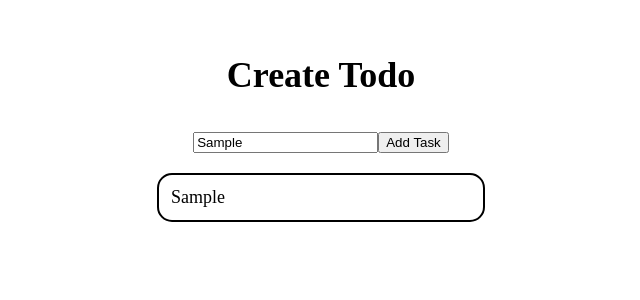
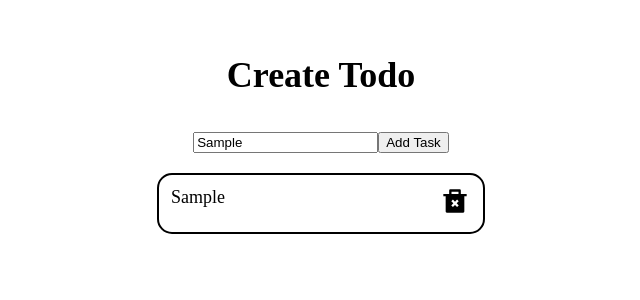
Before and after one commit to Savaesthetic/React-Todo, a React (Create React App) app: page / in a window 1280 px wide. Both pictures are taken after typing "Sample" into the empty fields and a click on the button "Add Task". Shown: the top 300 px of the page, without its empty margins (319-959 px from the left). Built offline with nearby package versions, Linux system fonts and the light colour scheme; the HTML template or start-up script is replaced by a standard one.

Commit message:
Added deletion, fixed wrapping.

```diff
--- a/package.json
+++ b/package.json
@@ -3,8 +3,10 @@
   "version": "0.1.0",
   "private": true,
   "dependencies": {
+    "nanoid": "^4.0.0",
     "react": "^18.2.0",
     "react-dom": "^18.2.0",
+    "react-icons": "^4.4.0",
     "react-scripts": "5.0.1"
   },
   "scripts": {
--- a/src/App.js
+++ b/src/App.js
@@ -3,14 +3,18 @@ import TodoCreater from "./components/TodoCreater";
 import TodoList from "./components/TodoList";
 
 function App() {
-  // rather simply outputting {todo} update todoList and todo components to display todos
   const [todos, setTodos] = useState([]);
+
+  const deleteTodo = (id) => {
+    const filtered = todos.filter(todo => todo.id !== id);
+    setTodos(filtered);
+  }
 
   return (
     <div className="app">
       <div className="wrapper">
-        <TodoCreater setTodos={setTodos} currTodos={todos}/>
-        <TodoList todos={todos}/>
+        <TodoCreater setTodos={setTodos} currTodos={todos} />
+        <TodoList todos={todos} deleteTodo={deleteTodo} />
       </div>
     </div>
   );
--- a/src/components/Todo.jsx
+++ b/src/components/Todo.jsx
@@ -1,6 +1,18 @@
-const Todo = ({ todoContent }) => {
+import { RiDeleteBin2Fill } from 'react-icons/ri'
+const Todo = ({ todoContent, deleteTodo }) => {
+  const deleteTodoClicked = () => {
+    deleteTodo(todoContent.id);
+  }
+
   return (
-    <div className="todo">{todoContent}</div>
+    <div className="todo">
+      <div className="todo-content">
+        {todoContent.body}
+      </div>
+      <div className="delete" onClick={deleteTodoClicked}>
+          <RiDeleteBin2Fill size={28}/>
+      </div>
+    </div>
   )
 }
 
--- a/src/components/TodoCreater.jsx
+++ b/src/components/TodoCreater.jsx
@@ -1,14 +1,14 @@
 import { useState } from "react"
+import { nanoid } from "nanoid";
 
 const TodoCreater = ({ setTodos, currTodos }) => {
     const [todoContent, setTodoContent] = useState('');
 
     const onTodoContentChanged = e => setTodoContent(e.target.value);
     const addTodoClicked = () => {
-        const id = currTodos.length + 1;
         const newTodo = {
-            "id":id,
-            "body":todoContent
+            "id": nanoid(),
+            "body": todoContent
         };
         setTodos([...currTodos, newTodo]);
     }
@@ -17,7 +17,7 @@ const TodoCreater = ({ setTodos, currTodos }) => {
         <section className="createTodo">
             <h1>Create Todo</h1>
             <form>
-                <input type="text" id="taskConent" name="taskContent" value={todoContent} onChange={onTodoContentChanged}/>
+                <input type="text" id="taskContent" name="taskContent" value={todoContent} onChange={onTodoContentChanged}/>
                 <button type="button" onClick={addTodoClicked}>Add Task</button>
             </form>
         </section>
--- a/src/components/TodoList.jsx
+++ b/src/components/TodoList.jsx
@@ -1,9 +1,9 @@
 import Todo from "./Todo"
 
-const TodoList = ({ todos }) => {
+const TodoList = ({ todos, deleteTodo }) => {
   return (
     <section className="todoList">
-      {todos.map(post => <Todo key={post.id} todoContent={post.body}/>)}
+      {todos.map(post => <Todo key={post.id} todoContent={post} deleteTodo={deleteTodo} />)}
     </section>
   )
 }
--- a/src/index.css
+++ b/src/index.css
@@ -25,6 +25,8 @@
 }
 
 .todo {
+    display: grid;
+    grid-template-columns: 90% 10%;
     width: 25%;
     padding: 12px 12px 12px 12px;
     margin-bottom: 6px;
@@ -32,3 +34,11 @@
     border: 2px solid black;
     border-radius: 15px;
 }
+
+.todo-content {
+    Word-wrap: break-word;
+}
+
+.delete {
+    align-self: center;
+}
```
Also changed, not shown: 1 other file (tests, documents, lock files or other folders).
